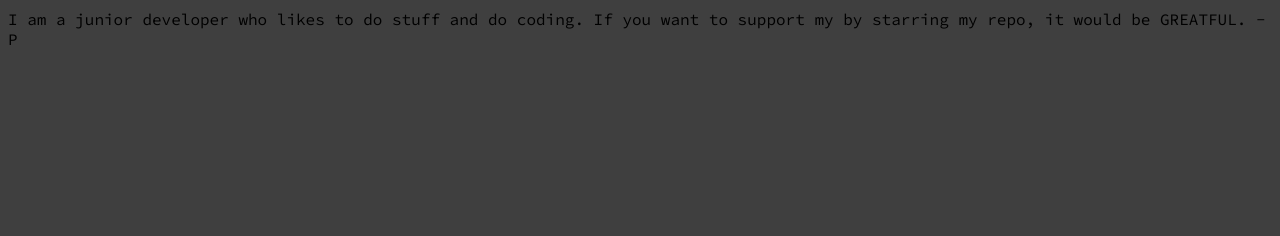
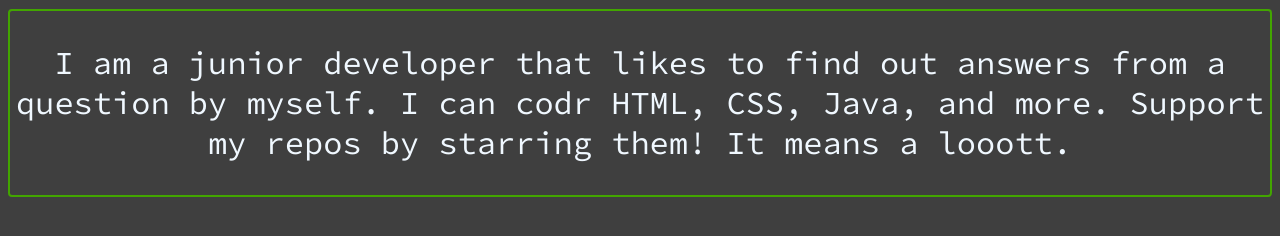
Before and after one commit to pixelated11/aboutme, a plain HTML site: page about.html in a window 1280 px wide. Shown: the part 214-450 px from the top of the page. Drawn offline with Linux system fonts and the light colour scheme; a web font is replaced by a local one.

Commit message:
Update about.html
update

```diff
--- a/about.html
+++ b/about.html
@@ -15,8 +15,13 @@
         </ul>
     </nav>
     <h2 class="title">About me</h2>
-    I am a junior developer who likes to do stuff and do coding. If you want to support my by starring my repo, it would be GREATFUL.
-    -P
+    <div class="box">
+        <p>
+            I am a junior developer that likes to find out answers from a question by
+            myself. I can codr HTML, CSS, Java, and more. Support my repos by starring them!
+            It means a looott.
+        </p>
+    </div>
 </body>
 
 </html>
```
